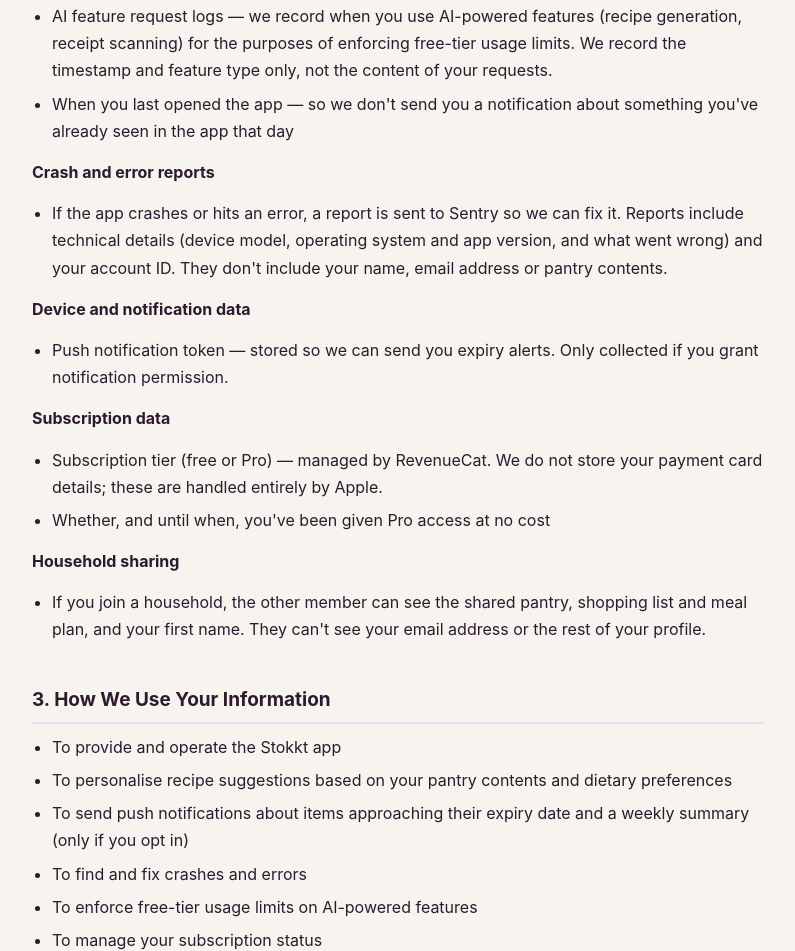
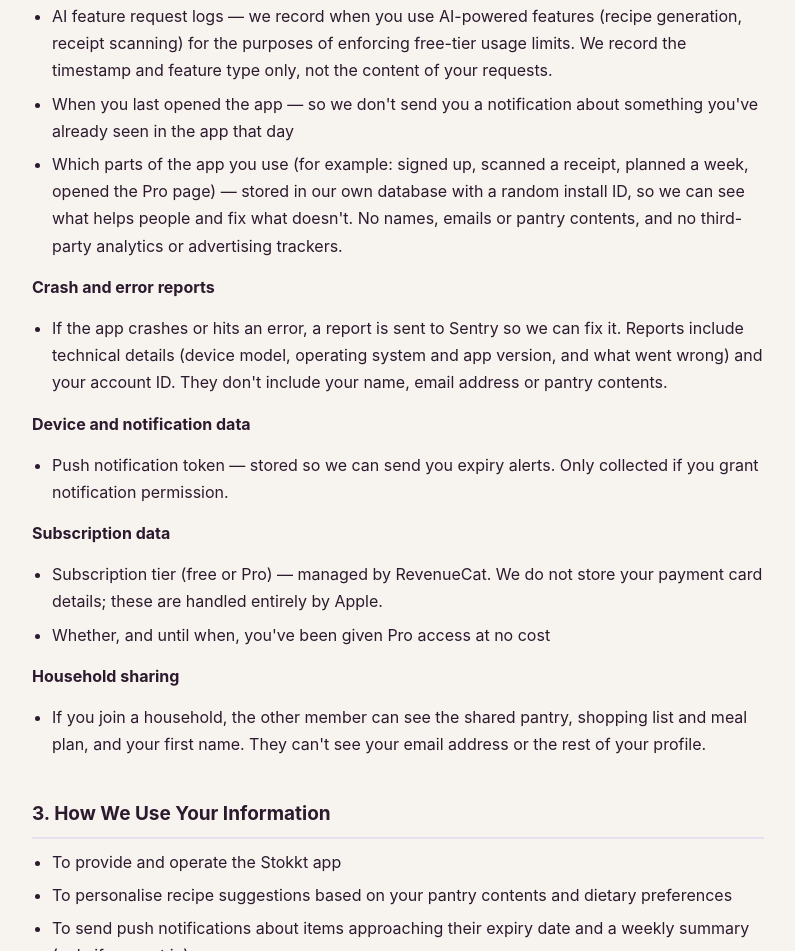
Before and after one commit to devewood/stokkt-website, a plain HTML site: page privacy-policy.html in a window 1280 px wide. Shown: the part 1405-2356 px from the top of the page, without its empty margins (242-1037 px from the left). Drawn offline with Linux system fonts and the light colour scheme.

Commit message:
Privacy: in-app usage events

```diff
--- a/privacy-policy.html
+++ b/privacy-policy.html
@@ -169,6 +169,7 @@
   <ul>
     <li>AI feature request logs — we record when you use AI-powered features (recipe generation, receipt scanning) for the purposes of enforcing free-tier usage limits. We record the timestamp and feature type only, not the content of your requests.</li>
     <li>When you last opened the app — so we don't send you a notification about something you've already seen in the app that day</li>
+    <li>Which parts of the app you use (for example: signed up, scanned a receipt, planned a week, opened the Pro page) — stored in our own database with a random install ID, so we can see what helps people and fix what doesn't. No names, emails or pantry contents, and no third-party analytics or advertising trackers.</li>
   </ul>
 
   <p><strong>Crash and error reports</strong></p>
```
